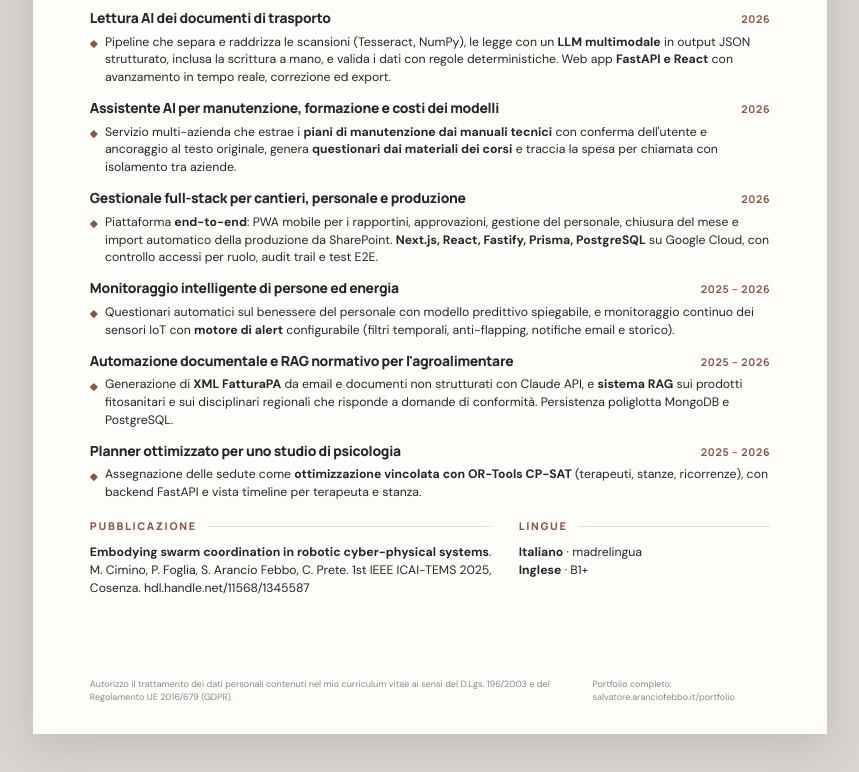
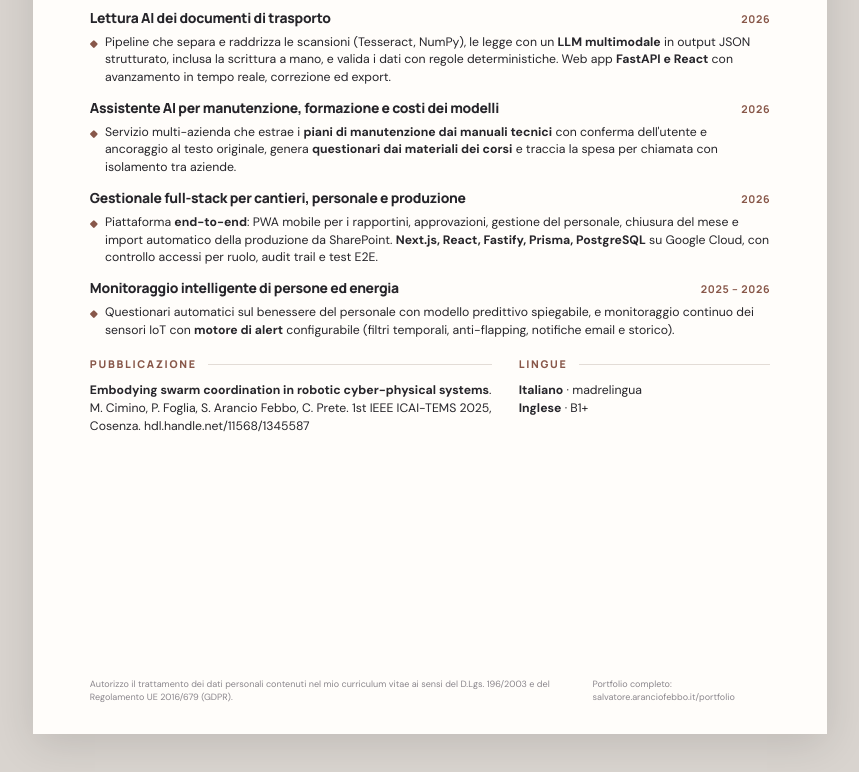
Before and after one commit to Salvoaf/salvoaf.github.io, a plain HTML site: page documents/cv.html in a window 1280 px wide. Shown: the part 1596-2368 px from the top of the page, without its empty margins (210-1069 px from the left). Drawn offline with Linux system fonts and the light colour scheme.

Commit message:
chore: remove agrifood RAG and psychology planner projects from CV
Co-Authored-By: Claude Opus 5.5 <noreply@anthropic.com>

```diff
--- a/documents/cv.html
+++ b/documents/cv.html
@@ -180,18 +180,6 @@ h2::after{content:"";flex:1;height:1px;background:var(--line)}
 <li>Questionari automatici sul benessere del personale con modello predittivo spiegabile, e monitoraggio continuo dei sensori IoT con <b>motore di alert</b> configurabile (filtri temporali, anti-flapping, notifiche email e storico).</li>
 </ul>
 </article>
-<article class="item">
-<div class="item-head"><h3>Automazione documentale e RAG normativo per l'agroalimentare</h3><time>2025 – 2026</time></div>
-<ul>
-<li>Generazione di <b>XML FatturaPA</b> da email e documenti non strutturati con Claude API, e <b>sistema RAG</b> sui prodotti fitosanitari e sui disciplinari regionali che risponde a domande di conformità. Persistenza poliglotta MongoDB e PostgreSQL.</li>
-</ul>
-</article>
-<article class="item">
-<div class="item-head"><h3>Planner ottimizzato per uno studio di psicologia</h3><time>2025 – 2026</time></div>
-<ul>
-<li>Assegnazione delle sedute come <b>ottimizzazione vincolata con OR-Tools CP-SAT</b> (terapeuti, stanze, ricorrenze), con backend FastAPI e vista timeline per terapeuta e stanza.</li>
-</ul>
-</article>
 </section>
 
 
```
Also changed, not shown: chi-sono/index.html (+1 -1 lines), 1 other file.
